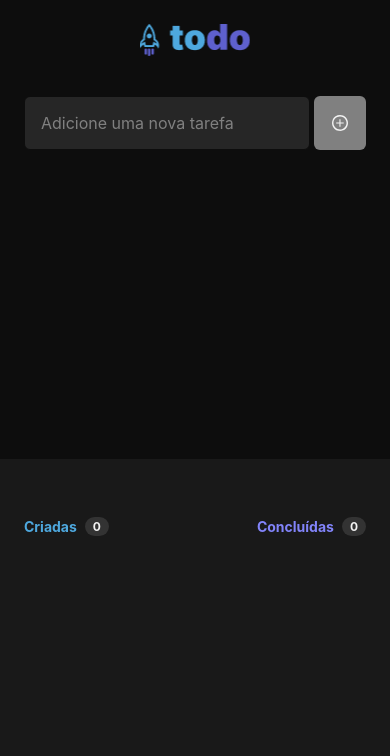
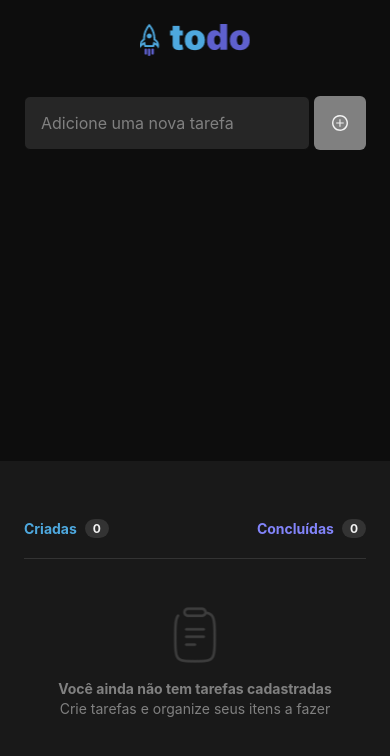
Before and after one commit to Henrique1204/Todo-List-RN, a React Native app: screen / in a window 390 px wide. Shown: the top 756 px of the page. Built offline with nearby package versions, Linux system fonts and the light colour scheme.

Commit message:
feat: criar componente listEmpty

```diff
--- a/src/@types/core/theme/index.d.ts
+++ b/src/@types/core/theme/index.d.ts
@@ -22,7 +22,7 @@ export interface ITypography {
 	smallSize: number;
 	normalSize: number;
 	bigSize: number;
-	lineHeight: number;
+
 	weightNormal: 'regular';
 	weightEmphasis: 'bold';
 }
--- /dev/null
+++ b/src/components/ListEmpty/index.tsx
@@ -0,0 +1,24 @@
+import React from 'react';
+import { Image, Text, View } from 'react-native';
+
+import Styles from './styles';
+
+const ListIcon = require('../../core/assets/images/list-icon.png');
+
+const ListEmpty: React.FC = () => {
+	return (
+		<View style={Styles.container}>
+			<Image style={Styles.listIcon} source={ListIcon} />
+
+			<Text style={Styles.textEmphasis}>
+				Você ainda não tem tarefas cadastradas
+			</Text>
+
+			<Text style={Styles.text}>
+				Crie tarefas e organize seus itens a fazer
+			</Text>
+		</View>
+	);
+};
+
+export default ListEmpty;
--- /dev/null
+++ b/src/components/ListEmpty/styles.ts
@@ -0,0 +1,35 @@
+import { StyleSheet } from 'react-native';
+import { colors, getLineHeight, typography } from '../../core/assets/theme';
+
+const Styles = StyleSheet.create({
+	container: {
+		width: '100%',
+		paddingTop: 48,
+		borderTopWidth: 1,
+		borderTopColor: colors.base['gray-400'],
+		marginTop: 20,
+
+		alignItems: 'center',
+	},
+	listIcon: {
+		width: 56,
+		height: 56,
+	},
+	textEmphasis: {
+		marginTop: 16,
+
+		fontSize: typography.normalSize,
+		fontWeight: typography.weightEmphasis,
+		lineHeight: getLineHeight(typography.normalSize),
+
+		color: colors.base['gray-300'],
+	},
+	text: {
+		fontSize: typography.normalSize,
+		lineHeight: getLineHeight(typography.normalSize),
+
+		color: colors.base['gray-300'],
+	},
+});
+
+export default Styles;
--- a/src/components/MainList/index.tsx
+++ b/src/components/MainList/index.tsx
@@ -4,6 +4,7 @@ import { FlatList, View } from 'react-native';
 import Styles from './styles';
 
 import ListCount from '../ListCount';
+import ListEmpty from '../ListEmpty';
 
 const MainList: React.FC = () => {
 	return (
@@ -17,6 +18,7 @@ const MainList: React.FC = () => {
 						<ListCount label='Concluídas' color='purple' count={0} />
 					</View>
 				}
+				ListEmptyComponent={<ListEmpty />}
 			/>
 		</View>
 	);
--- a/src/components/MainList/styles.ts
+++ b/src/components/MainList/styles.ts
@@ -4,7 +4,7 @@ import { colors } from '../../core/assets/theme';
 const Styles = StyleSheet.create({
 	container: {
 		width: '100%',
-		height: Dimensions.get('screen').height - 165,
+		height: Dimensions.get('screen').height - 167,
 		paddingTop: 58,
 		paddingRight: 24,
 		paddingBottom: 74,
--- a/src/core/assets/theme/index.ts
+++ b/src/core/assets/theme/index.ts
@@ -12,7 +12,6 @@ export const typography: ITypography = {
 	smallSize: 12,
 	normalSize: 14,
 	bigSize: 16,
-	lineHeight: 1.4,
 	weightNormal: 'regular',
 	weightEmphasis: 'bold',
 };
@@ -30,3 +29,9 @@ export const getColorByKey = (key: IColorsEnum): string => {
 		feedbackColors?.[key as IFeedbackColorsEnum]
 	);
 };
+
+export const getLineHeight = (fontSize: number): number => {
+	const lineHeightScale = 1.4;
+
+	return fontSize * lineHeightScale;
+};
--- a/src/screens/Home/index.tsx
+++ b/src/screens/Home/index.tsx
@@ -6,7 +6,7 @@ import Styles from './styles';
 import Form, { onSubmitFn } from '../../components/Form';
 import MainList from '../../components/MainList';
 
-const LogoPng = require('../../core/assets/images/Logo.png');
+const LogoPng = require('../../core/assets/images/logo.png');
 
 const Home: React.FC = () => {
 	const handleOnSubmit: onSubmitFn = (data, onSuccess) => {};
```
Also changed, not shown: src/core/assets/images/list-icon.png (added).
